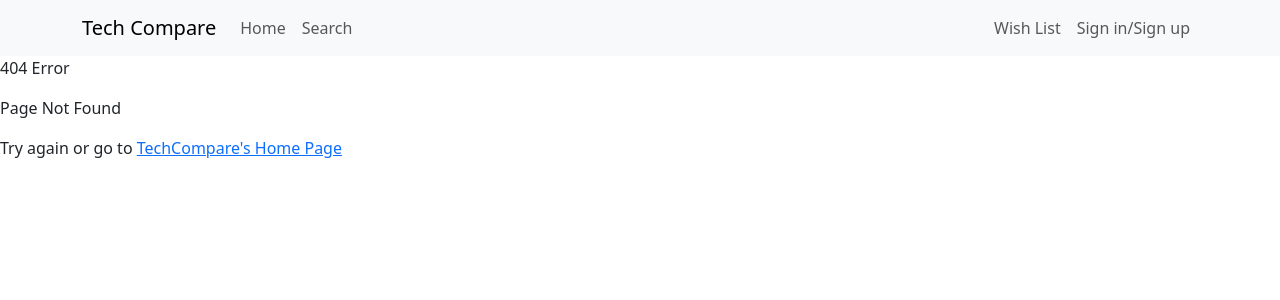
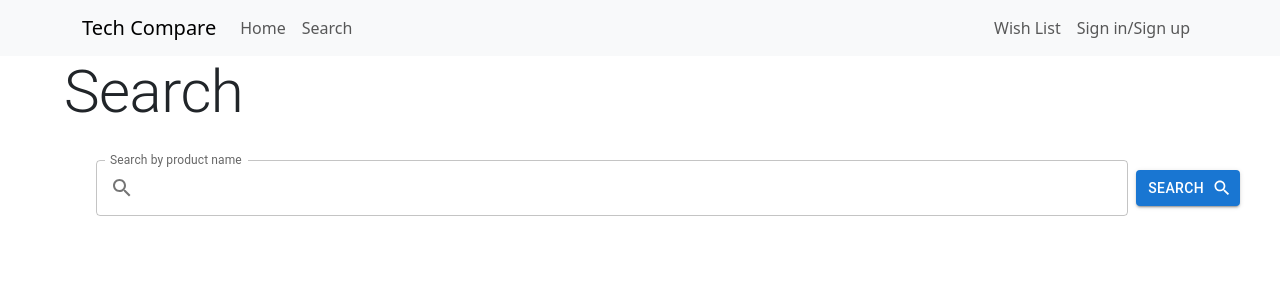
Before and after one commit to timyao21/2024_LeetCode_Bootcamp_TechCompare_Frontend, a React (Create React App) app in the folder techcompare_frontend/: page /search in a window 1280 px wide. Before the commit this address had no page. Shown: the top 300 px of the page. Built offline with nearby package versions, Linux system fonts and the light colour scheme.

Commit message:
seach page

```diff
--- a/techcompare_frontend/package.json
+++ b/techcompare_frontend/package.json
@@ -5,6 +5,7 @@
   "dependencies": {
     "@emotion/react": "^11.11.4",
     "@emotion/styled": "^11.11.5",
+    "@mui/icons-material": "^5.15.15",
     "@mui/material": "^5.15.15",
     "@mui/styled-engine-sc": "^6.0.0-alpha.18",
     "@testing-library/jest-dom": "^5.17.0",
--- a/techcompare_frontend/src/App.js
+++ b/techcompare_frontend/src/App.js
@@ -13,6 +13,7 @@ import NoPage from "./pages/NoPage.js"
 import SignUp from './pages/SignUp.js';
 import SignIn from './pages/SignIn.js';
 import ProductPage from "./pages/ProductPage.js"
+import Search from "./pages/Search.js"
 
 function App() {
   return (
@@ -22,6 +23,7 @@ function App() {
         <Route path="/product/:id" element={<ProductPage />} />
         <Route path="/signup" element={<SignUp />} />
         <Route path="/signin" element={<SignIn />} />
+        <Route path="/search" element={<Search />} />
         <Route path="*" element={<NoPage />} />
       </Routes>
     </BrowserRouter>
--- a/techcompare_frontend/src/components/NavBar.js
+++ b/techcompare_frontend/src/components/NavBar.js
@@ -12,7 +12,7 @@ function BasicExample() {
         <Navbar.Collapse id="basic-navbar-nav">
             <Nav className="me-auto">
                 <Nav.Link href="/">Home</Nav.Link>
-                <Nav.Link href="/seacrh">Search</Nav.Link>
+                <Nav.Link href="/search">Search</Nav.Link>
             </Nav>
 
             <Nav className="ms-auto">
--- a/techcompare_frontend/src/components/ProductCard.js
+++ b/techcompare_frontend/src/components/ProductCard.js
@@ -9,7 +9,7 @@ import { Link } from 'react-router-dom';
 
 import image123 from '../testDataSet/image1.jpg'
 
-export default function Product({id, productName, imageLink, price}) {
+export default function Product({id, productName, imageLink, price, ram, storage}) {
 
     return (
         <Card sx={{ maxWidth: 345 }}>
@@ -21,12 +21,23 @@ export default function Product({id, productName, imageLink, price}) {
             alt="Product"
             />
             <CardContent>
-            <Typography gutterBottom variant="h5" component="div">
-                {productName}
-            </Typography>
-            <Typography variant="body2" color="text.secondary">
-                ${price}
-            </Typography>
+                <Typography gutterBottom variant="h5" component="div">
+                    {productName}
+                </Typography>
+                <Typography variant="body1" color="text.secondary">
+                    ${price}
+                </Typography>
+                {ram && (
+                    <Typography variant="body2" color="text.secondary">
+                        RAM: {ram}
+                    </Typography>
+                )}
+                {ram && (
+                    <Typography variant="body2" color="text.secondary">
+                        Storage: {storage}
+                    </Typography>
+                )}
+
             </CardContent>
         </CardActionArea>
         <CardActions>
--- a/techcompare_frontend/src/pages/Home.js
+++ b/techcompare_frontend/src/pages/Home.js
@@ -81,7 +81,13 @@ function Home() {
                     <Grid container spacing={2}>
                         {products.map((product) => (
                             <Grid item xs={6} md={4}>
-                                <ProductCard id={product.productStringId} productName={product.productName} imageLink={product.imageLink} price={product.currentPrice}/>
+                                <ProductCard
+                                    id={product.productStringId}
+                                    productName={product.productName}
+                                    imageLink={product.imageLink}
+                                    price={product.currentPrice}
+                                    ram={product.specifications.ram}
+                                    storage={product.specifications.storage}/>
                             </Grid>
                         ))}
                     </Grid>
--- a/techcompare_frontend/src/pages/ProductPage.js
+++ b/techcompare_frontend/src/pages/ProductPage.js
@@ -13,6 +13,7 @@ export default function ProductPage() {
     const [product, setProduct] = React.useState([]);
     const [review, setReview] = React.useState([]);
     const [priceHistory, setPriceHistory] = React.useState([]);
+    const [specifications, setSpecifications] = React.useState([]);
 
 
     useEffect(() => {
@@ -24,6 +25,7 @@ export default function ProductPage() {
                 setProduct(response.data[0]);
                 setReview(response.data[0].review)
                 setPriceHistory(response.data[0].priceHistory)
+                setSpecifications(response.data[0].specifications)
                 console.log((response.data[0].review))
             } catch (error) {
                 console.error('Error fetching data: ', error);
@@ -52,12 +54,21 @@ export default function ProductPage() {
                     $ {product.currentPrice}
                 </Typography>
                 <Box sx={{pt: 3}}>
-                    <Typography variant="subtitle1" component="h2">
+                    <Typography variant="h6" component="h2">
                         Specifications:
                     </Typography>
-                    <Typography variant="body1">
-                        Model: {product.model}
-                    </Typography>
+                    <Box sx={{pl:3, pt:1}}>
+                        {Object.entries(specifications).map(([key, value]) => {
+                            if (value) { // This will check if the value is not null and not an empty string
+                                return (
+                                    <Typography variant="body1" sx={{ m: 0.5 }} key={key}>
+                                        {`${key.charAt(0).toUpperCase() + key.slice(1)}: ${value}`}
+                                    </Typography>
+                                );
+                            }
+                            return null; // If value is null, return null to render nothing for this entry
+                        })}
+                    </Box>
                 </Box>
             </Grid>
         </Grid>
@@ -69,7 +80,7 @@ export default function ProductPage() {
         <Stack spacing={2} sx={{mt:1, p:2}}>
             {review.map((item, index) => (
                 <Paper elevation={2} sx={{p:2}}>
-                    <Typography>{item.userId}</Typography>
+                    <Typography>User: {item.email}</Typography>
                     <Typography>{item.comment}</Typography>
                 </Paper>
                 ))}
@@ -86,8 +97,6 @@ export default function ProductPage() {
                     <Typography>{item.price}</Typography>
                 </Paper>
                 ))}
-
-        {/* <p>{product.priceHistory[0].time}: {product.priceHistory[0].price}</p>  */}
     </Container>
   );
 }
--- /dev/null
+++ b/techcompare_frontend/src/pages/Search.js
@@ -0,0 +1,61 @@
+import React, { useState, useEffect } from 'react';
+import Container from '@mui/material/Container';
+import Box from '@mui/material/Box';
+import TextField from '@mui/material/TextField';
+import Typography from '@mui/material/Typography';
+import Button from '@mui/material/Button';
+import InputAdornment from '@mui/material/InputAdornment';
+import SearchIcon from '@mui/icons-material/Search';
+
+
+export default function Search() {
+
+    const [searchValue, setSearchValue] = React.useState('');
+
+    const handleInputChange = (event) => {
+        setSearchValue(event.target.value);  // Update state when input changes
+    };
+
+    const handleSearch = () => {
+        console.log(searchValue);  // Log the current input value to the console
+    };
+
+
+    return(
+        <Container>
+            <Typography variant="h2" gutterBottom>
+                Search
+            </Typography>
+            <Box
+                sx={{
+                    width: "100%",
+                    maxWidth: '100%',
+                    display: 'flex',          // Set display to flex to align items in a row
+                    alignItems: 'center',
+                    m: 3
+                }}
+                >
+                <TextField
+                fullWidth
+                value={searchValue}           // Set the value of the input field
+                onChange={handleInputChange} // Set the method to handle changes
+                InputProps={{
+                    startAdornment: (
+                    <InputAdornment position="start">
+                        <SearchIcon />
+                    </InputAdornment>
+                    ),
+                }}
+                label="Search by product name"
+                id="Search"
+                sx={{m:1}}
+                />
+                <Button variant="contained" onClick={handleSearch} endIcon={<SearchIcon />}>
+                    Search
+                </Button>
+            </Box>
+        </Container>
+
+    );
+
+}
```
Also changed, not shown: 1 other file (tests, documents, lock files or other folders).
